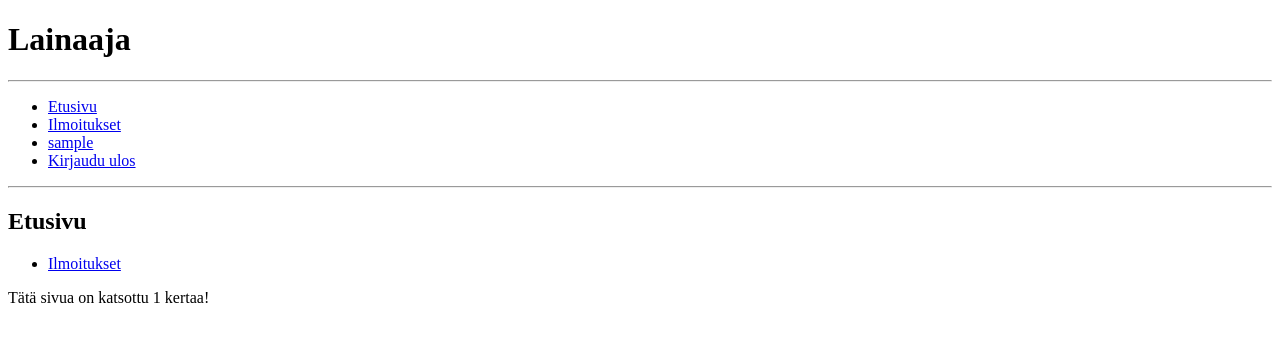
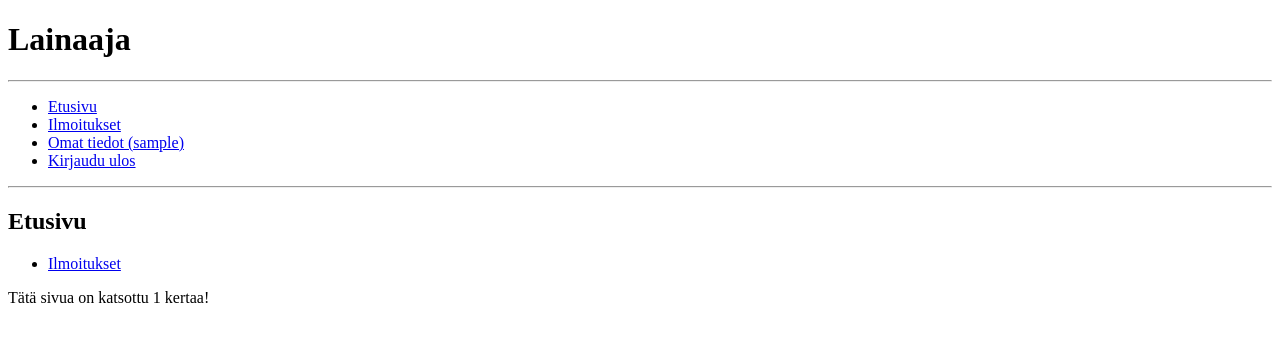
Before and after one commit to valtsu41/tikawe-lainaaja, a Flask app: page / in a window 1280 px wide. Shown: the top 342 px of the page. Run offline with Flask 3, Linux system fonts and the light colour scheme; the visitor is signed in with stand-in values (Sample User, id 1); data comes from the database, SQL or seed files in the repository.

Commit message:
Improve layout

```diff
--- a/templates/layout.html
+++ b/templates/layout.html
@@ -16,7 +16,7 @@
                 <li><a href="/">Etusivu</a></li>
                 <li><a href="/posts">Ilmoitukset</a></li>
                 {% if session.user_id %}
-                <li><a href="/users/{{ session.user_id }}">{{ session.username }}</a></li>
+                <li><a href="/users/{{ session.user_id }}">Omat tiedot ({{ session.username }})</a></li>
                 <li><a href="/logout">Kirjaudu ulos</a></li>
                 {% else %}
                 <li><a href="/register">Rekisteröidy</a></li>
```
